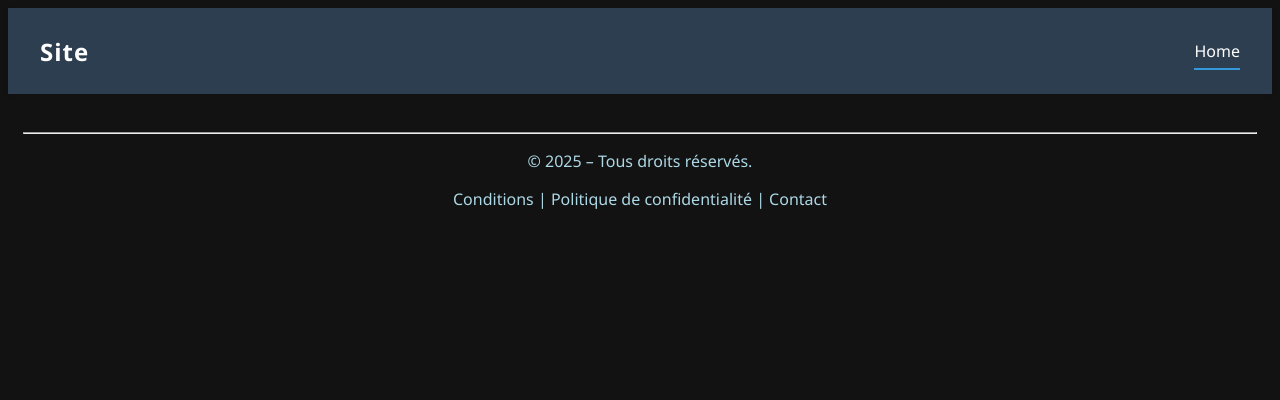
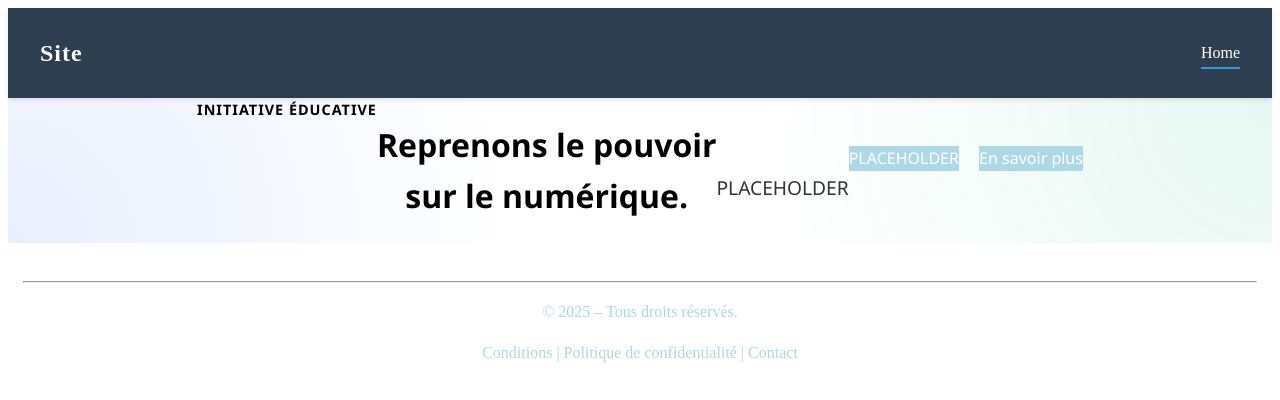
Before and after one commit to utku59girgin/projetnuit, a plain HTML site: page index.html in a window 1280 px wide. Drawn offline with Linux system fonts and the light colour scheme.

Commit message:
new commit message

```diff
--- a/css/style.css
+++ b/css/style.css
@@ -88,7 +88,36 @@ a:hover{
 }
 
 body {
-    background-color: #121212;
-    color: #e0e0e0;
+    font-family: var(--font-main);
+    background-color: var(--light);
+    color: var(--dark);
+    line-height: 1.6;
+    overflow-x: hidden;
+}
+.contenu {
+    display: flex;
+    justify-content: center;
+    text-align: center;
+}
+
+.maincontenu {
+    display: flex;
+    justify-content: center;
+    text-align: center;
+    background: radial-gradient(circle at top right, rgba(16, 185, 129, 0.1), transparent 40%),
+                radial-gradient(circle at bottom left, rgba(37, 99, 235, 0.1), transparent 40%);
     font-family: 'Segoe UI', 'Roboto', 'Arial',sans-serif;
 }
+
+.btn {
+    display: inline-block;
+    background: lightblue
+}
+
+.mission-statement {
+    display: flex;
+    align-items: flex-end;
+    font-size: 1.2rem;
+    margin: 20px 0;
+    color: #333;
+}
--- a/index.html
+++ b/index.html
@@ -15,9 +15,21 @@
         </ul>
     </nav>
 
-    <div id="contenu">
+    <header class="maincontenu">
+        <div class="contenu">
+            <span style="color: var(--secondary); font-weight: 700; letter-spacing: 1px; text-transform: uppercase; font-size: 0.9rem;">Initiative Éducative</span>
+            <h1>Reprenons le pouvoir<br>sur le numérique.</h1>
 
-    </div>
+            <div class="mission-statement">
+                <p>PLACEHOLDER</p>
+            </div>
+
+            <div style="margin-top: 3rem;">
+                <a href="#start" class="btn btn-primary">PLACEHOLDER</a>
+                <a href="#learn" class="btn btn-outline" style="margin-left: 1rem;">En savoir plus</a>
+            </div>
+        </div>
+    </header>
 
     <div id="pied">
     <hr>
```
